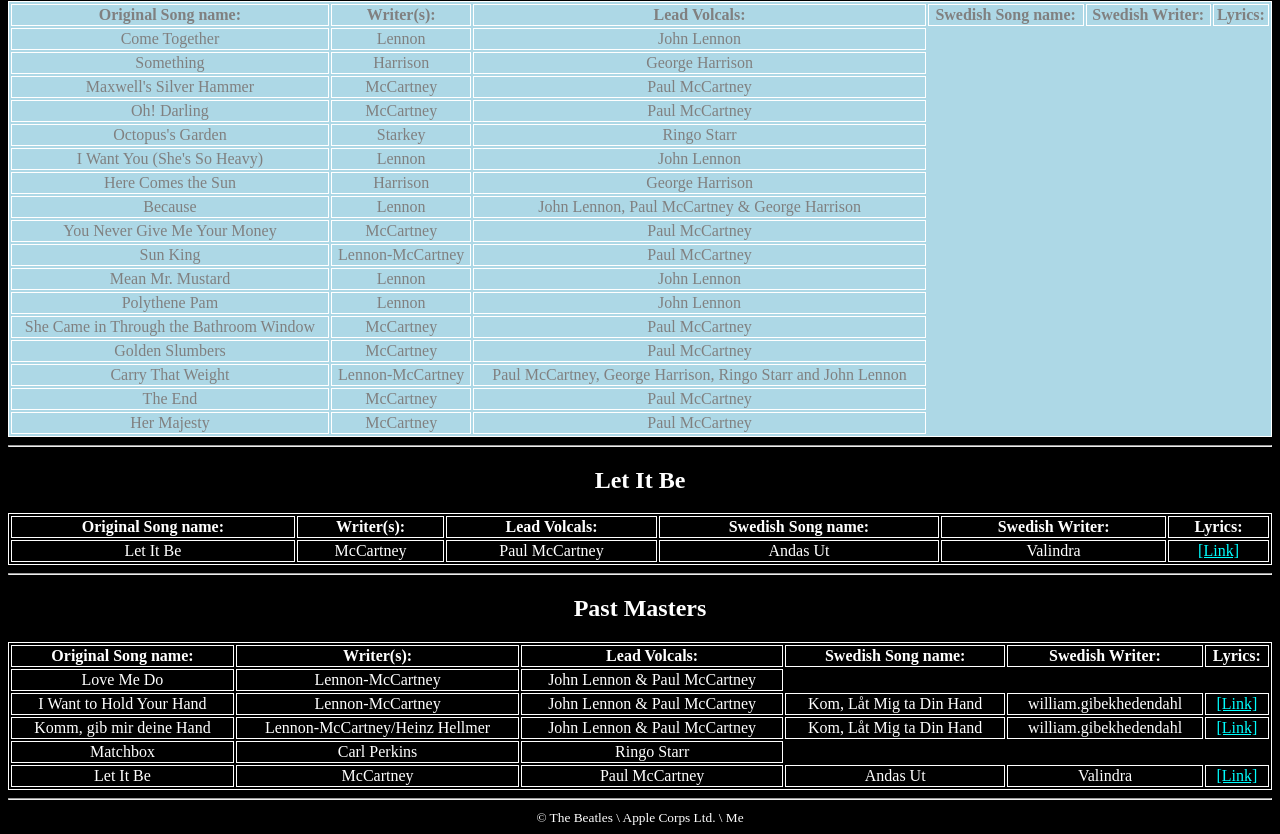
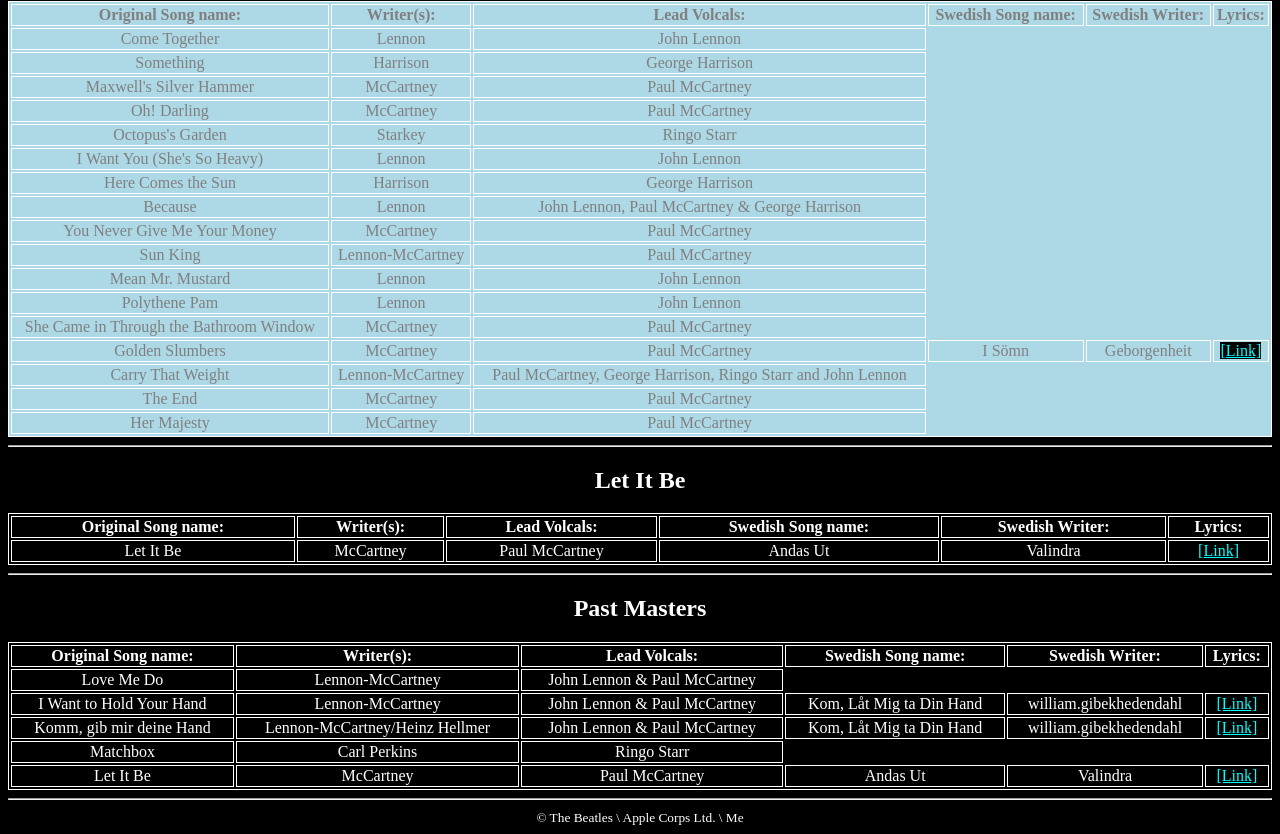
Before and after one commit to CupcakePelle/beatles, a plain HTML site: page index.html in a window 1280 px wide. Shown: the part 2069-2903 px from the top of the page. Drawn offline with Linux system fonts and the light colour scheme.

Commit message:
Add files via upload

```diff
--- a/index.html
+++ b/index.html
@@ -914,6 +914,15 @@
           <td>
             Paul McCartney
           </td>
+          <td>
+            I Sömn
+          </td>
+          <td>
+            Geborgenheit
+          </td>
+          <td>
+            <a href="abbey-road/golden-slumbers--i-sömn.html">[Link]</a>
+          </td>
         </tr>
         <tr>
           <td>
```
Also changed, not shown: abbey-road/golden-slumbers--i-sömn.html (added).
